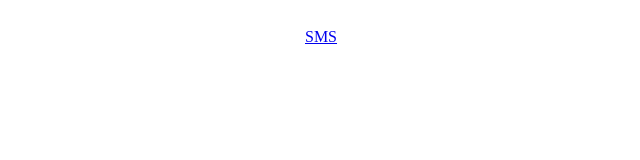
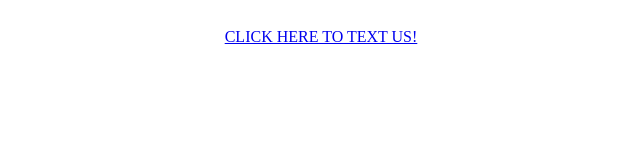
Before and after one commit to joelhernandezvasquez/SMS, a plain HTML site: page index.html in a window 1280 px wide. Shown: the whole page, without its empty margins (319-959 px from the left). Drawn offline with Linux system fonts and the light colour scheme.

Commit message:
Add files via upload

```diff
--- a/index.html
+++ b/index.html
@@ -21,7 +21,8 @@
 
 
 <body>
+    <a href=“sms:+16468416837&body=I%20would%20like%20you%20to%20take%20a%20look%20at%20my%20home%20please.%20My%20Name%20and%20Address%20is”>CLICK HERE TO TEXT US!</a>
 
-    <a href="sms:+16468416837?body=Hello World">SMS</a>
+    <!-- <a href="sms:+16468416837?body=Hello World">SMS</a> -->
 </body>
 </html>
```
